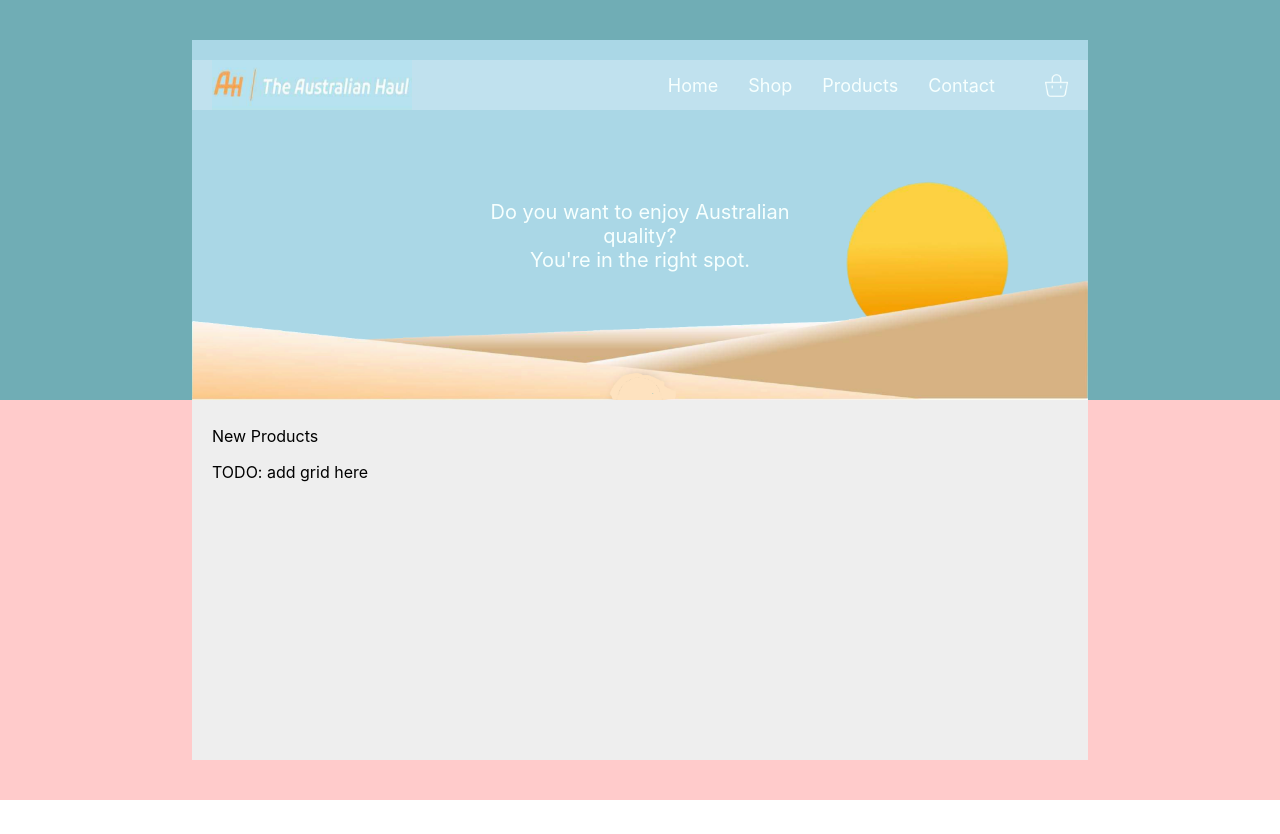
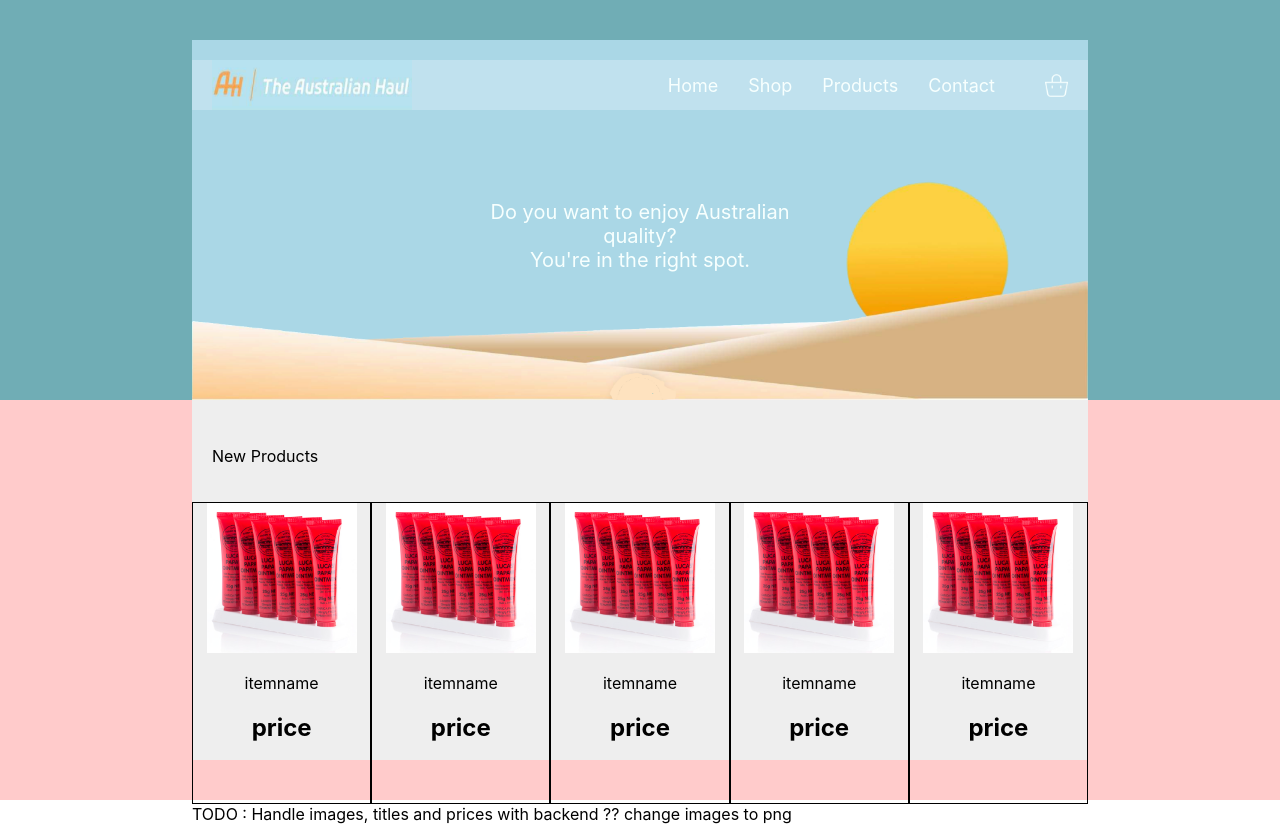
Before and after one commit to TonyAbramo/TheAustralianHaul, a React (Create React App) app: page / in a window 1280 px wide. Before the commit the page ends 800 px from the top, so only its background shows below. Built offline with nearby package versions, Linux system fonts and the light colour scheme.

Commit message:
[experiment/grid][BottomPanel] add grid

```diff
--- /dev/null
+++ b/src/components/grid/Grid.tsx
@@ -0,0 +1,25 @@
+import * as React from 'react';
+
+import Gridbox from './Gridbox';
+
+
+
+export default function Grid() {
+
+    const gridStyle: React.CSSProperties = {
+        display: 'flex',
+        flexWrap: 'nowrap',
+        justifyContent: 'space-evenly',
+
+    }
+
+    return (
+        <div style={gridStyle}>
+            <Gridbox />
+            <Gridbox />
+            <Gridbox />
+            <Gridbox />
+            <Gridbox />
+        </div>
+    )
+}
--- /dev/null
+++ b/src/components/grid/Gridbox.tsx
@@ -0,0 +1,29 @@
+import * as React from 'react';
+
+import itemImage from '../../assets/item1.jpg';
+
+
+export default function Gridbox() {
+
+    const gridboxStyle: React.CSSProperties = {
+        width: '200px',
+        height: '300px',
+        border: '1px solid black',
+        textAlign: 'center',
+        margin: '0px auto'
+
+    }
+
+    return (
+        <div style={gridboxStyle}>
+            <img
+                src={itemImage}
+                alt='item'
+                width={150}
+            />
+            <p>itemname</p>
+            <h2>price</h2>
+        </div>
+
+    )
+}
--- a/src/components/layout/BottomPanel.tsx
+++ b/src/components/layout/BottomPanel.tsx
@@ -1,4 +1,6 @@
 import * as React from 'react';
+
+import Grid from '../grid/Grid';
 
 interface BottomPanelProps {
 
@@ -11,13 +13,23 @@ export default function BottomPanel(props: BottomPanelProps) {
     top: "50%",
     width: "100%",
     minHeight: "50%",
-    padding: "10px 20px"
+    padding: "10px 0px"
+  }
+
+  const titlePadding: React.CSSProperties = {
+    padding: '20px'
   }
 
   return (
     <div style={BottomPanelStyle} >
-      <p>New Products</p>
-      <div>TODO: add grid here</div>
-    </div>
+      <p style={titlePadding}>New Products</p>
+      <Grid />
+      <div>TODO :
+        Handle images, titles and prices with backend ??
+        change images to png
+
+
+      </div >
+    </div >
   )
 }
```
Also changed, not shown: src/assets/item1.jpg (added).
